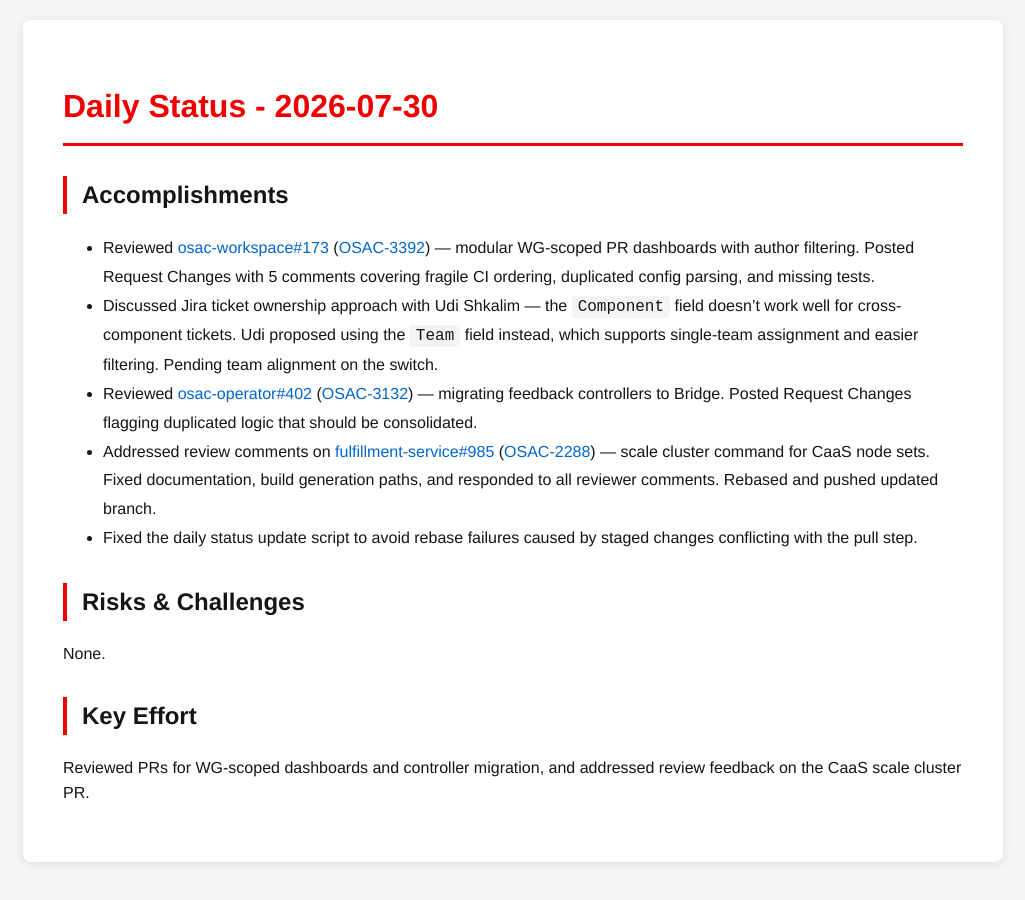
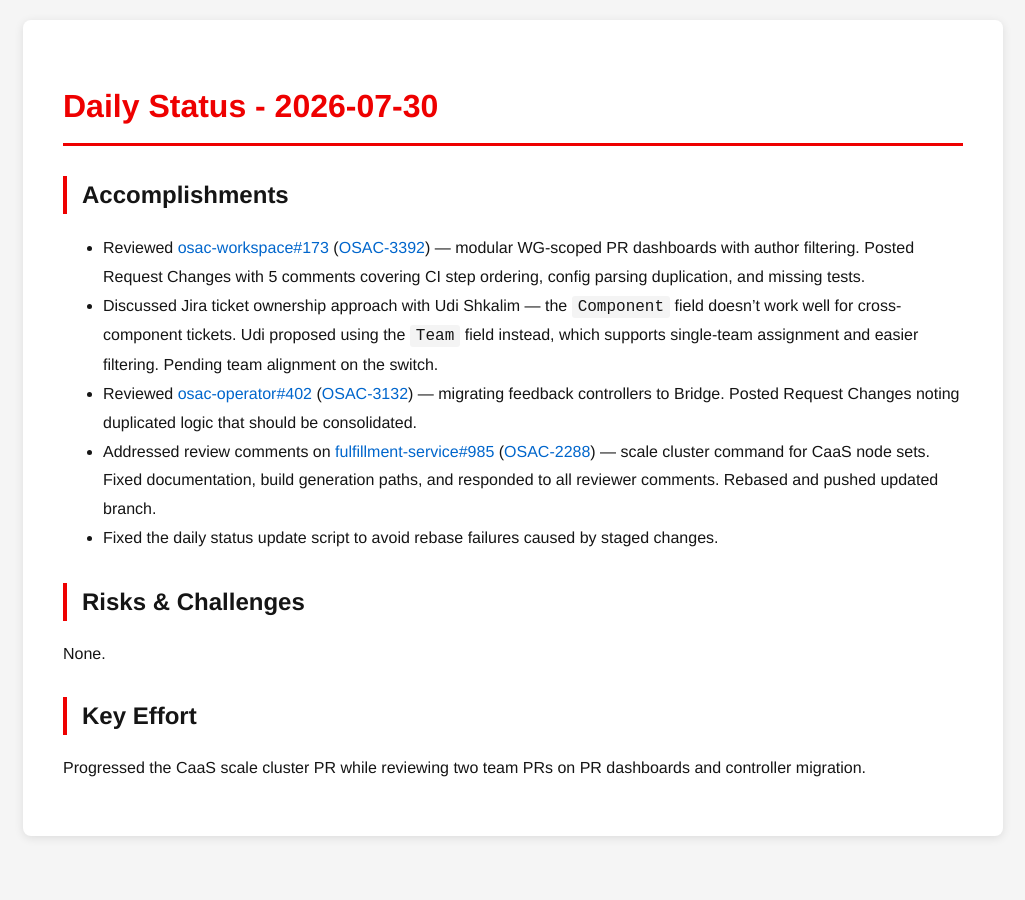
Before and after one commit to tzvatot/daily-status, a Jekyll site: the page built from 2026-07-30.md, in a window 1280 px wide. Shown: the whole page, without its empty margins (127-1152 px from the left). Built offline with Jekyll 4.4.1, drawn with Linux system fonts in a browser that asks for light colours.

Commit message:
Daily status update - 2026-07-30

```diff
--- a/2026-07-30.md
+++ b/2026-07-30.md
@@ -7,14 +7,14 @@ date: 2026-07-30
 # Daily Status - 2026-07-30
 
 ## Accomplishments
-- Reviewed [osac-workspace#173](https://github.com/osac-project/osac-workspace/pull/173) ([OSAC-3392](https://redhat.atlassian.net/browse/OSAC-3392)) — modular WG-scoped PR dashboards with author filtering. Posted Request Changes with 5 comments covering fragile CI ordering, duplicated config parsing, and missing tests.
+- Reviewed [osac-workspace#173](https://github.com/osac-project/osac-workspace/pull/173) ([OSAC-3392](https://redhat.atlassian.net/browse/OSAC-3392)) — modular WG-scoped PR dashboards with author filtering. Posted Request Changes with 5 comments covering CI step ordering, config parsing duplication, and missing tests.
 - Discussed Jira ticket ownership approach with Udi Shkalim — the `Component` field doesn't work well for cross-component tickets. Udi proposed using the `Team` field instead, which supports single-team assignment and easier filtering. Pending team alignment on the switch.
-- Reviewed [osac-operator#402](https://github.com/osac-project/osac-operator/pull/402) ([OSAC-3132](https://redhat.atlassian.net/browse/OSAC-3132)) — migrating feedback controllers to Bridge. Posted Request Changes flagging duplicated logic that should be consolidated.
+- Reviewed [osac-operator#402](https://github.com/osac-project/osac-operator/pull/402) ([OSAC-3132](https://redhat.atlassian.net/browse/OSAC-3132)) — migrating feedback controllers to Bridge. Posted Request Changes noting duplicated logic that should be consolidated.
 - Addressed review comments on [fulfillment-service#985](https://github.com/osac-project/fulfillment-service/pull/985) ([OSAC-2288](https://redhat.atlassian.net/browse/OSAC-2288)) — scale cluster command for CaaS node sets. Fixed documentation, build generation paths, and responded to all reviewer comments. Rebased and pushed updated branch.
-- Fixed the daily status update script to avoid rebase failures caused by staged changes conflicting with the pull step.
+- Fixed the daily status update script to avoid rebase failures caused by staged changes.
 
 ## Risks & Challenges
 None.
 
 ## Key Effort
-Reviewed PRs for WG-scoped dashboards and controller migration, and addressed review feedback on the CaaS scale cluster PR.
+Progressed the CaaS scale cluster PR while reviewing two team PRs on PR dashboards and controller migration.
```
